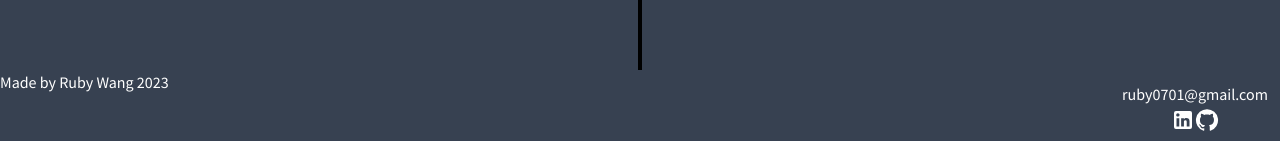
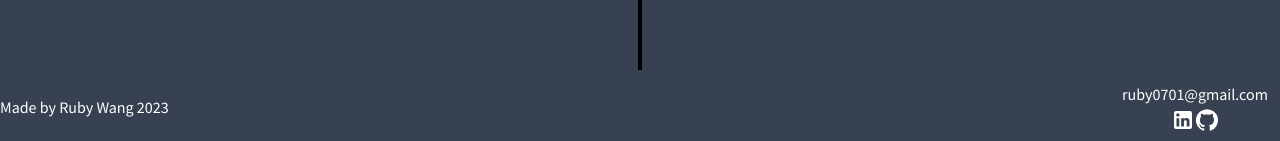
Before and after one commit to ruby0701/portfolio, a React (Create React App) app: page / in a window 1280 px wide. Shown: the part 1058-1199 px from the top of the page. Built offline with nearby package versions, Linux system fonts and the light colour scheme.

Commit message:
backup for a new day

```diff
--- a/src/App.js
+++ b/src/App.js
@@ -9,9 +9,15 @@ import Timeline from './components/Timeline';
 function App() {
   return (
     <div className="App bg-body">
-      <Navbar></Navbar>
-      <Main></Main>
-      <Timeline></Timeline>
+      <div>
+        <Navbar></Navbar>
+      </div>
+      <div>
+        <Main></Main>
+      </div>
+      <div>
+        <Timeline></Timeline>
+      </div>
       <Footer></Footer>
     </div>
   );
--- a/src/components/Footer.js
+++ b/src/components/Footer.js
@@ -4,7 +4,7 @@ import GitHubIcon from '@mui/icons-material/GitHub';
 
 function Footer() {
     return (
-        <div className='footer flex bg-gray-700 text-white justify-between center'>
+        <div className='footer flex bg-gray-700 text-white justify-between items-center mx-auto'>
             <footer>Made by Ruby Wang 2023</footer>
 
             <div className='m-3 pd-3'>
--- a/src/components/Navbar.js
+++ b/src/components/Navbar.js
@@ -1,6 +1,5 @@
 import React from 'react';
 import '../App.css';
-import { NavHashLink } from 'react-router-hash-link';
 
 function Navbar() {
     return (
```
